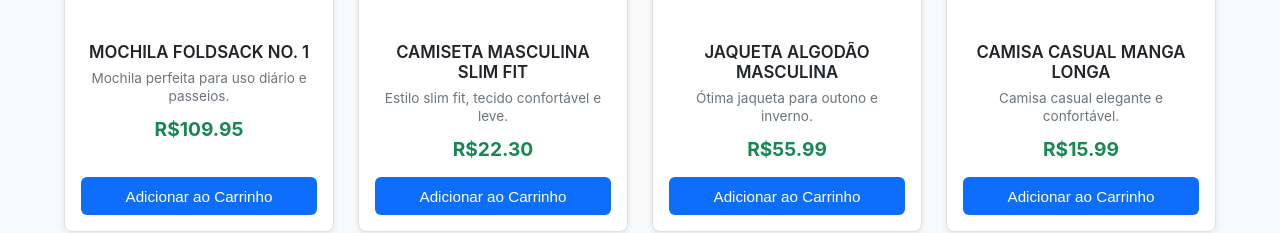
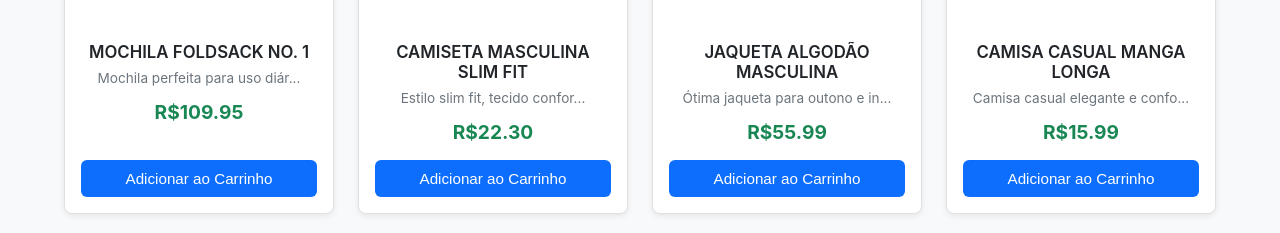
Before and after one commit to roofranklin/gabarito-1727, an Angular app: page / in a window 1280 px wide. Shown: the part 285-518 px from the top of the page. Built offline with nearby package versions, Linux system fonts and the light colour scheme.

Commit message:
corrigindo truncate

```diff
--- a/src/app/components/product-card/product-card.html
+++ b/src/app/components/product-card/product-card.html
@@ -4,7 +4,7 @@
   </div>
   <div class="card-conteudo">
     <h3 class="produto-nome">{{ produtoRecebido?.title | uppercase }}</h3>
-    <p class="produto-descricao">{{ produtoRecebido?.description | truncate: 50 }}</p>
+    <p class="produto-descricao">{{ produtoRecebido?.description | truncate: 30 }}</p>
     <p class="produto-preco">{{ produtoRecebido?.price | currency: 'BRL' }}</p>
     <button type="button" class="btn-comprar" (click)="clicouComprar()">
       Adicionar ao Carrinho
--- a/src/app/pipes/truncate-pipe.ts
+++ b/src/app/pipes/truncate-pipe.ts
@@ -4,7 +4,7 @@ import { Pipe, PipeTransform } from '@angular/core';
   name: 'truncate',
 })
 export class TruncatePipe implements PipeTransform {
-  transform(value: string | undefined | null, limite: number = 50): string {
+  transform(value: string | undefined | null, limite: number = 30): string {
     if (!value) {
       return '';
     }
```
